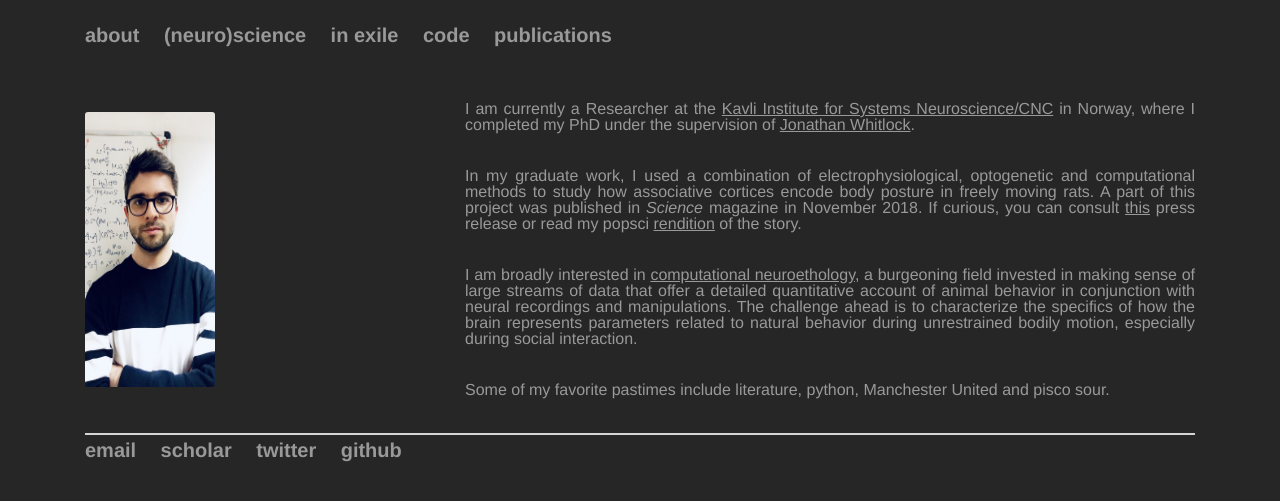
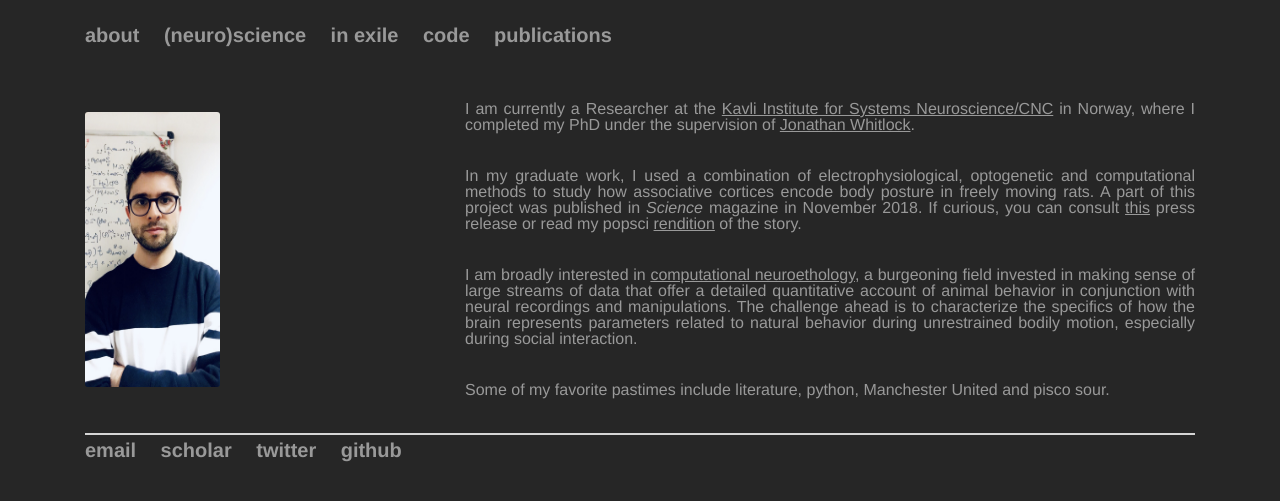
Before and after one commit to bartulem/bartulem.github.io, a Jekyll site: the page built from about/index.html, in a window 1280 px wide. Shown: the top 501 px of the page. Built offline with Jekyll 4.4.1, drawn with Linux system fonts in a browser that asks for light colours.

Commit message:
Update index.html

```diff
--- a/about/index.html
+++ b/about/index.html
@@ -4,7 +4,7 @@
 ---
 <div class="row marketing">
 	<div class=".col-6 col-sm-4 .col-md-4 .col-md-4 .col-xl-4 content">
-		<img class="rounded-corners" alt="Bartul Mimica" src="http://bartulem.github.io/img/bm2020w.png" style="width:130px;height:275px;">
+		<img class="rounded-corners" alt="Bartul Mimica" src="http://bartulem.github.io/img/bm2020w.png" style="width:135px;height:275px;">
 	</div>
 	<div class=".col-6 col-sm-8 .col-md-8 .col-md-8 .col-xl-8">
 		<p>I am currently a Researcher at the <a style="text-decoration:underline" href="https://www.ntnu.edu/kavli/">Kavli Institute for Systems Neuroscience/CNC</a> in Norway, where I completed my PhD under the supervision of <a style="text-decoration:underline" href="https://www.whitlocklab.org/">Jonathan Whitlock</a>.</p>
```
